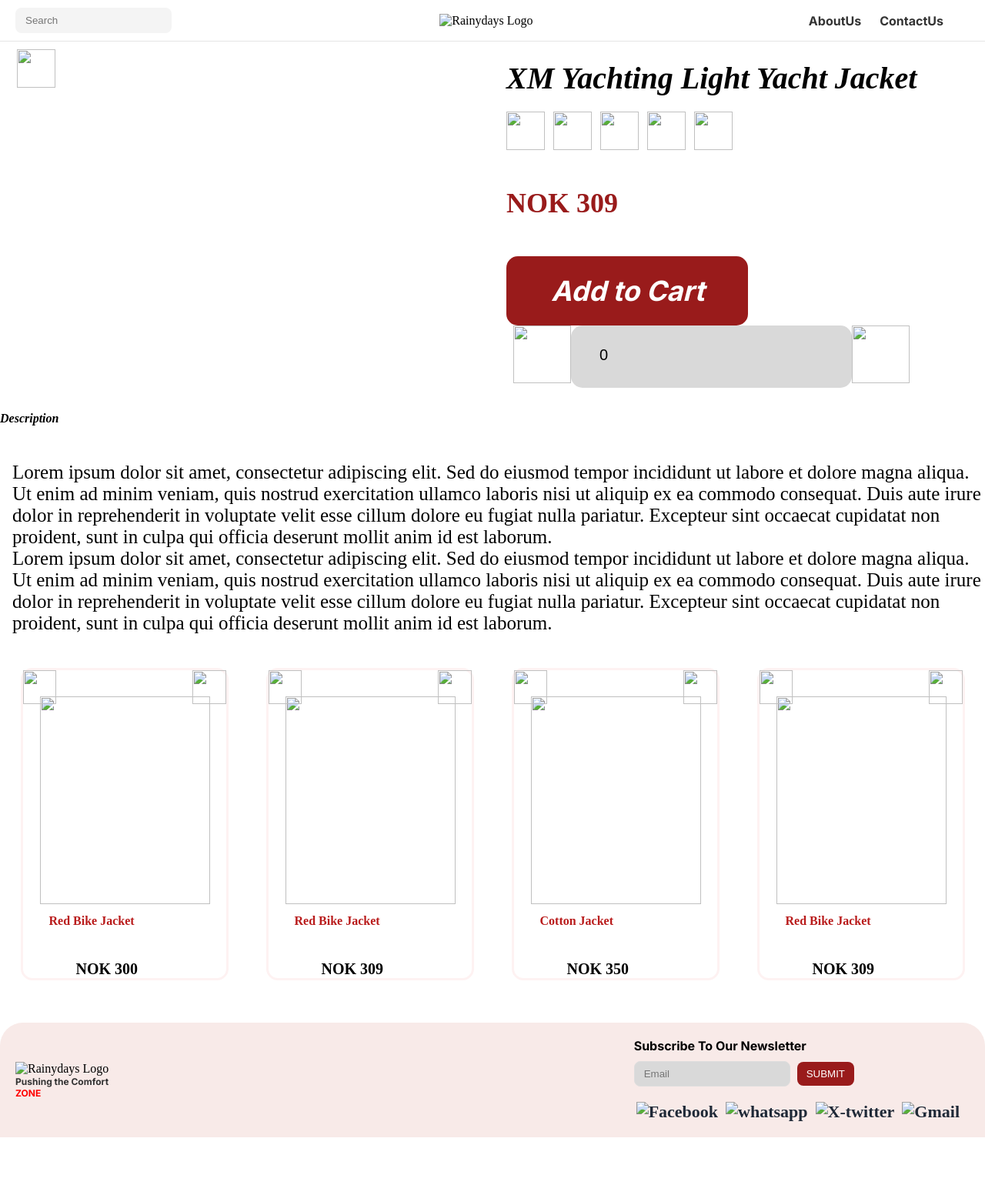
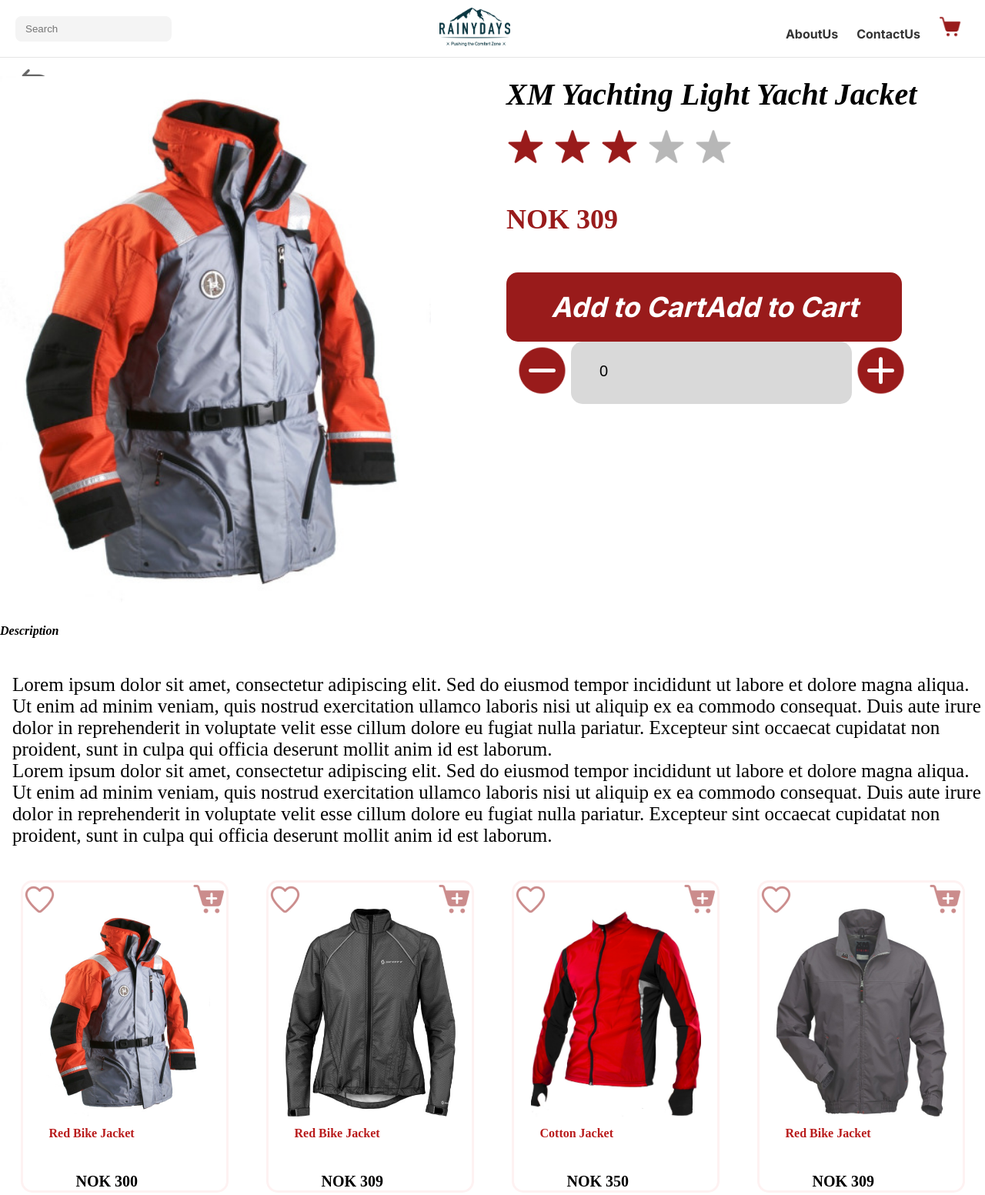
Before and after one commit to saimoh03/html-css-assignment, a plain HTML site: page pages/product-detail.html in a window 1280 px wide. Shown: the top 1553 px of the page at 77% size. Before the commit the page ends 1478 px from the top, so only its background shows below. Drawn offline with Linux system fonts and the light colour scheme; a web font is replaced by a local one.

Commit message:
fixed the navigations link and images src path

```diff
--- a/pages/product-detail.html
+++ b/pages/product-detail.html
@@ -17,27 +17,32 @@
 <body>
   <header>
     <div class="header-container">
-      <div class="bars-icon"><img src="../assets/menu.png" alt="" /></div>
+      <div class="bars-icon"><img src="../assets/images/menu.png" alt="" /></div>
       <div class="search-box">
         <input type="text" placeholder="Search" />
       </div>
       <div class="logo">
-        <img src="../assets/logo.png" alt="Rainydays Logo" />
+        <img src="../assets/images/logo.png" alt="Rainydays Logo" />
       </div>
       <nav>
-        <a href="/pages/about-us.html">AboutUs</a>
-        <a href="/pages/contact-us.html">ContactUs</a>
-        <a href="/pages/">
-          <img class="cart-icon" loading="lazy" alt="" src="../assets/shopping-cart@2x.png" />
+        <a href="./about-us.html">AboutUs</a>
+        <a href="./contact-us.html">ContactUs</a>
+        <a href="./checkout.html">
+          <img
+            class="cart-icon"
+            loading="lazy"
+            alt=""
+            src="../assets/images/shopping-cart@2x.png"
+          />
         </a>
       </nav>
     </div>
   </header>
   <main class="product-detail">
-    <img class="back-icon" loading="lazy" alt="" src="../assets/u-turn-to-left@2x.png" />
+    <img class="back-icon" loading="lazy" alt="" src="../assets/images/u-turn-to-left@2x.png" />
 
     <div class="product-info6">
-      <img class="rainydays-jacket5-1-icon1" loading="lazy" alt="" src="../assets/rainydays-jacket5-1@2x.png" />
+      <img class="rainydays-jacket5-1-icon1" loading="lazy" alt="" src="../assets/images/RainyDays_Jacket1.jpeg" />
 
       <div class="product-details1">
         <div class="details">
@@ -46,15 +51,15 @@
               XM Yachting Light Yacht Jacket
             </h1>
             <div class="rating">
-              <img class="star-filled-icon15" loading="lazy" alt="" src="../assets/star-filled@2x.png" />
+              <img class="star-filled-icon15" loading="lazy" alt="" src="../assets/images/star-filled@2x.png" />
 
-              <img class="star-filled-icon15" alt="" src="../assets/star-filled@2x.png" />
+              <img class="star-filled-icon15" alt="" src="../assets/images/star-filled@2x.png" />
 
-              <img class="star-filled-icon15" alt="" src="../assets/star-filled@2x.png" />
+              <img class="star-filled-icon15" alt="" src="../assets/images/star-filled@2x.png" />
 
-              <img class="star-filled-icon15" alt="" src="../assets/star-filled-3@2x.png" />
+              <img class="star-filled-icon15" alt="" src="../assets/images/star-filled-3@2x.png" />
 
-              <img class="star-filled-icon15" alt="" src="../assets/star-filled-3@2x.png" />
+              <img class="star-filled-icon15" alt="" src="../assets/images/star-filled-3@2x.png" />
             </div>
           </div>
           <b class="nok-30924">NOK 309</b>
@@ -62,19 +67,20 @@
             <button class="rectangle-parent56">
               <div class="frame-child66"></div>
               <i class="add-to-cart3">Add to Cart</i>
+              <a href="../pages/checkout.html"> <i class="add-to-cart3">Add to Cart</i></a>
             </button>
           </div>
         </div>
           <div class="price-controls">
             <div class="zoom-buttons">
-              <img class="minus-icon3" loading="lazy" alt="" src="../assets/minus@2x.png" />
+              <img class="minus-icon3" loading="lazy" alt="" src="../assets/images/minus@2x.png" />
             </div>
             <div class="counter1">
               <div class="counter-child"></div>
               <input type="text" value="0">
             </div>
             <div class="zoom-buttons1">
-              <img class="minus-icon3" loading="lazy" alt="" src="../assets/macos-maximize@2x.png" />
+              <img class="minus-icon3" loading="lazy" alt="" src="../assets/images/macos-maximize@2x.png" />
             </div>
           </div>
         </div>
@@ -113,10 +119,10 @@
             <div class="carousel-item">
               <div class="carousel-item-child"></div>
               <div class="product-info">
-                <img class="favorite-icon4" alt="" src="../assets/favorite@2x.png" />
+                <img class="favorite-icon4" alt="" src="../assets/images/favorite@2x.png" />
                 <div class="favorite-icons">
-                  <img class="rainydays-jacket1-5-icon" alt="" src="../assets/rainydays-jacket1-4@2x.png" />
-                  <img class="add-shopping-cart4" alt="" src="../assets/add-shopping-cart@2x.png" />
+                  <img class="rainydays-jacket1-5-icon" alt="" src="../assets/images/RainyDays_Jacket1.jpeg" />
+                  <img class="add-shopping-cart4" alt="" src="../assets/images/add-shopping-cart@2x.png" />
                 </div>
               </div>
               <div class="carousel-item1">
@@ -133,10 +139,10 @@
             <div class="carousel-item">
               <div class="carousel-item-child"></div>
               <div class="product-info">
-                <img class="favorite-icon4" alt="" src="../assets/favorite@2x.png" />
+                <img class="favorite-icon4" alt="" src="../assets/images/favorite@2x.png" />
                 <div class="favorite-icons">
-                  <img class="rainydays-jacket1-5-icon" alt="" src="../assets/rainydays-jacket5-2@2x.png" />
-                  <img class="add-shopping-cart4" alt="" src="../assets/add-shopping-cart@2x.png" />
+                  <img class="rainydays-jacket1-5-icon" alt="" src="../assets/images/RainyDays_Jacket2.jpeg" />
+                  <img class="add-shopping-cart4" alt="" src="../assets/images/add-shopping-cart@2x.png" />
                 </div>
               </div>
               <div class="carousel-item1">
@@ -153,10 +159,10 @@
             <div class="carousel-item">
               <div class="carousel-item-child"></div>
               <div class="product-info">
-                <img class="favorite-icon4" alt="" src="../assets/favorite@2x.png" />
+                <img class="favorite-icon4" alt="" src="../assets/images/favorite@2x.png" />
                 <div class="favorite-icons">
-                  <img class="rainydays-jacket1-5-icon" alt="" src="../assets/rainydays-jacket7-1-2@2x.png" />
-                  <img class="add-shopping-cart4" alt="" src="../assets/add-shopping-cart@2x.png" />
+                  <img class="rainydays-jacket1-5-icon" alt="" src="../assets/images/RainyDays_Jacket3.jpeg" />
+                  <img class="add-shopping-cart4" alt="" src="../assets/images/add-shopping-cart@2x.png" />
                 </div>
               </div>
               <div class="carousel-item1">
@@ -173,10 +179,10 @@
             <div class="carousel-item">
               <div class="carousel-item-child"></div>
               <div class="product-info">
-                <img class="favorite-icon4" alt="" src="../assets/favorite@2x.png" />
+                <img class="favorite-icon4" alt="" src="../assets/images/favorite@2x.png" />
                 <div class="favorite-icons">
-                  <img class="rainydays-jacket1-5-icon" alt="" src="../assets/rainydays-jacket2-5@2x.png" />
-                  <img class="add-shopping-cart4" alt="" src="../assets/add-shopping-cart@2x.png" />
+                  <img class="rainydays-jacket1-5-icon" alt="" src="../assets/images/RainyDays_Jacket5.jpeg" />
+                  <img class="add-shopping-cart4" alt="" src="../assets/images/add-shopping-cart@2x.png" />
                 </div>
               </div>
               <div class="carousel-item1">
@@ -198,7 +204,7 @@
   <footer>
     <div class="footer-container">
       <div class="footer-logo">
-        <img src="../assets/logo.png" alt="Rainydays Logo" />
+        <img src="../assets/images/logo.png" alt="Rainydays Logo" />
         <p>
           Pushing the Comfort
           <span class="zone-text">ZONE</span>
@@ -216,10 +222,10 @@
             <span class="zone-text">ZONE</span>
           </p>
           <div class="social-icons">
-            <a href="#"><img src="../assets/facebook@2x.png" alt="Facebook" /></a>
-            <a href="#"><img src="../assets/whatsapp@2x.png" alt="whatsapp" /></a>
-            <a href="#"><img src="../assets/twitterx@2x.png" alt="X-twitter" /></a>
-            <a href="#"><img src="../assets/gmail-logo@2x.png" alt="Gmail" /></a>
+            <a href="#"><img src="../assets/images/facebook@2x.png" alt="Facebook" /></a>
+            <a href="#"><img src="../assets/images/whatsapp@2x.png" alt="whatsapp" /></a>
+            <a href="#"><img src="../assets/images/twitterx@2x.png" alt="X-twitter" /></a>
+            <a href="#"><img src="../assets/images/gmail-logo@2x.png" alt="Gmail" /></a>
           </div>
         </div>
       </div>
```
Also changed, not shown: index.html (+5 -5 lines), pages/about-us.html (+3 -3 lines), pages/checkout.html (+3 -3 lines), pages/contact-us.html (+3 -3 lines), pages/products.html (+3 -3 lines).
